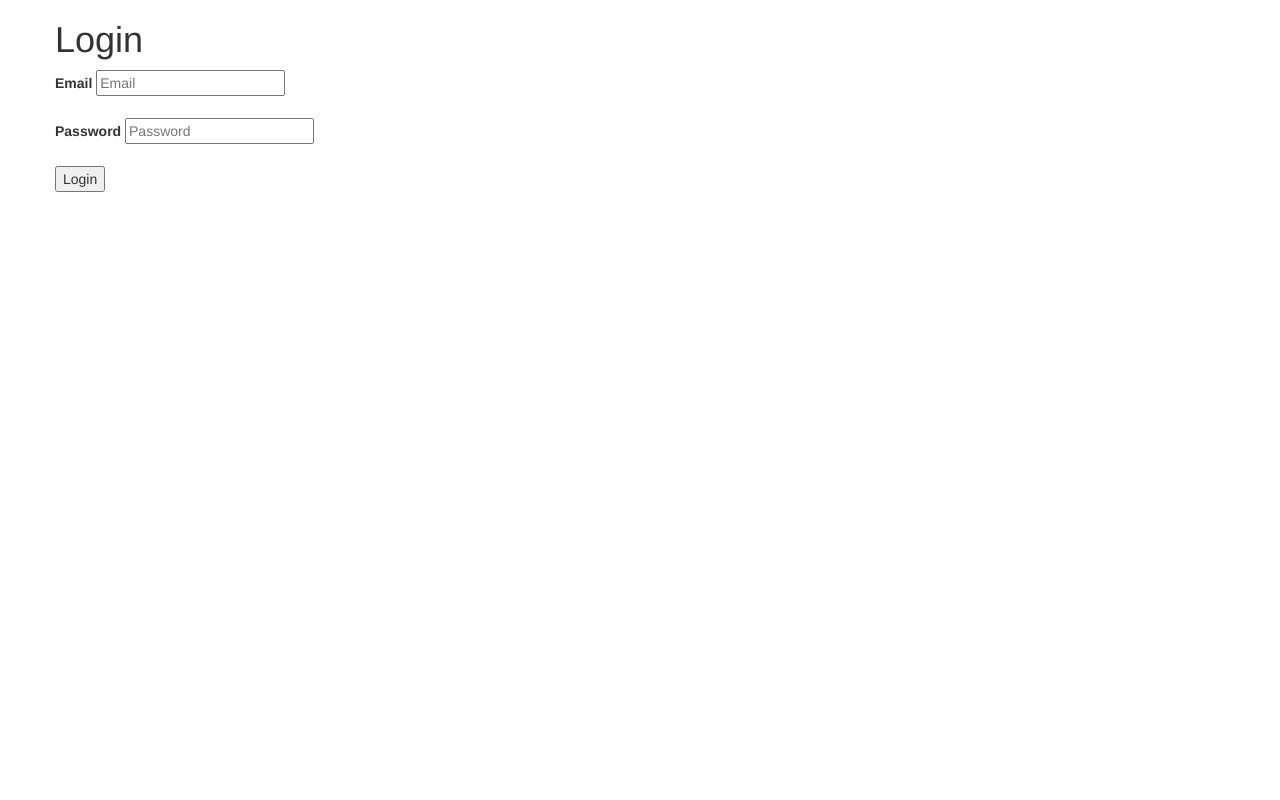
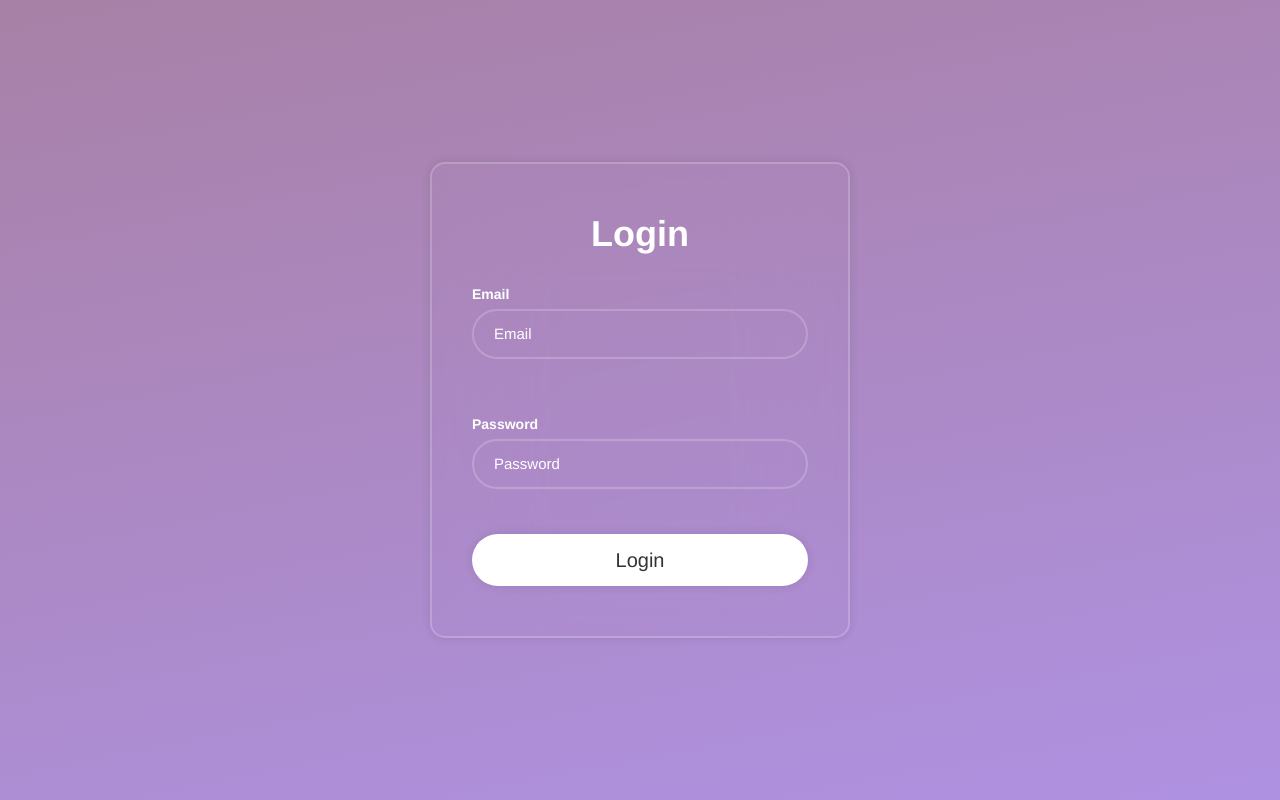
Before and after one commit to KeerthanaKalyanasundaram/crud, a plain HTML site: page ui/index.html in a window 1280 px wide. Drawn offline with nearby package versions, Linux system fonts and the light colour scheme.

Commit message:
File name changed in path

```diff
--- a/ui/index.html
+++ b/ui/index.html
@@ -7,7 +7,7 @@
      <!-- Boostrap -->
      <link rel="stylesheet" href="https://maxcdn.bootstrapcdn.com/bootstrap/3.4.1/css/bootstrap.min.css">
      <!-- Customised CSS-->
-     <link rel="stylesheet" href="./css/login.css">
+     <link rel="stylesheet" href="./css/index.css">
 </head>
 <body>
     <div class="container">
```
